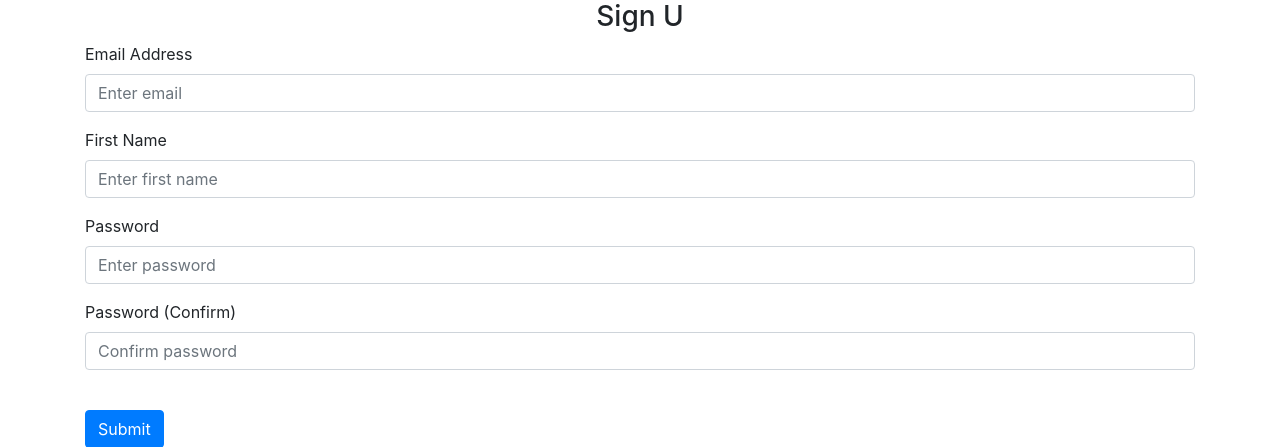
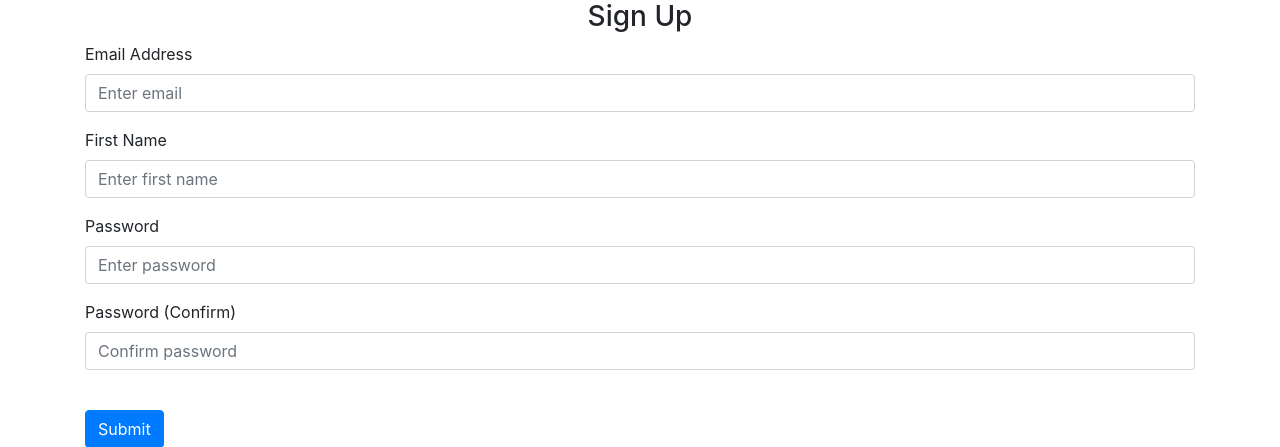
Before and after one commit to SKAITZY/Mini-IT-Project, a Flask app: template website/templates/sign_up.html in a window 1280 px wide. Shown: the part 56-503 px from the top of the page. Run offline with Flask 3, Linux system fonts and the light colour scheme; the template is opened without the code that fills it, so the values that code supplies are empty; parts of the project's set-up code (start-up, migrations or seed data) failed here and were passed over; some libraries are stand-ins or nearby versions.

Commit message:
change again

```diff
--- a/website/templates/sign_up.html
+++ b/website/templates/sign_up.html
@@ -1,7 +1,7 @@
 {% extends "base.html" %} {% block title %}Sign Up{% endblock %} {% block
     content %}
     <form method="POST">
-      <h3 align="center">Sign U</h3>
+      <h3 align="center">Sign Up</h3>
       <div class="form-group">
         <label for="email">Email Address</label>
         <input
```
